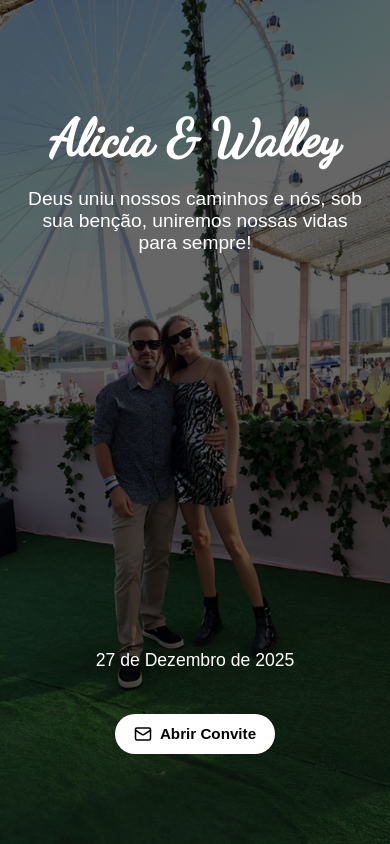
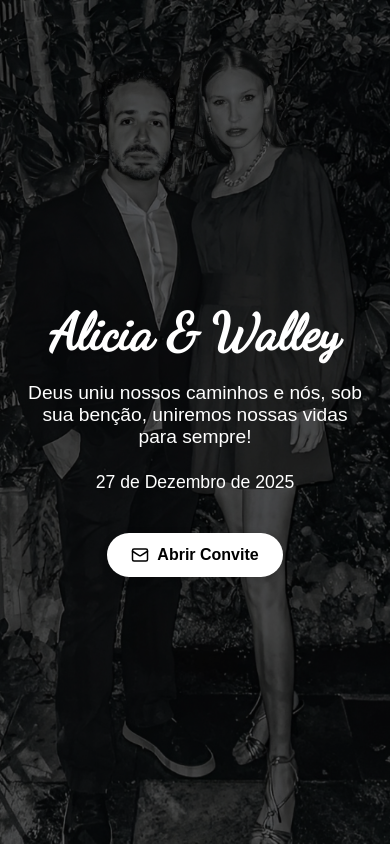
Before and after one commit to anazambarda/convite-alicia-walley, a React (Vite) app: page / in a window 390 px wide. Built offline with nearby package versions, Linux system fonts and the light colour scheme.

Commit message:
ajustando imagem

```diff
--- a/src/pages/TelaInicial.tsx
+++ b/src/pages/TelaInicial.tsx
@@ -1,7 +1,7 @@
 
 import '../styles/TelaInicial.css';
 import bgDesktop from '../assets/bg-desktop.jpg';
-import bgMobile from '../assets/3f3f868d-5ccc-46ae-baea-e5a133e136a1 (1).jpg';
+import bgMobile from '../assets/WhatsApp Image 2025-07-13 at 18.47.06.jpg';
 import { useNavigate } from 'react-router-dom';
 import { MailIcon } from 'lucide-react';
 
--- a/src/styles/TelaInicial.css
+++ b/src/styles/TelaInicial.css
@@ -67,12 +67,11 @@
   margin: 0.3rem 0;
 }
 
-/* Mobile content (oculto por padrão) */
+/* Mobile content (centralizado) */
 .conteudo.mobile {
   display: none;
 }
 
-/* Mobile layout */
 @media (max-width: 768px) {
   .conteudo.desktop {
     display: none;
@@ -81,43 +80,47 @@
   .conteudo.mobile {
     display: flex;
     flex-direction: column;
-    align-items: center;
+    justify-content: center;  /* Centraliza verticalmente */
+    align-items: center;      /* Centraliza horizontalmente */
     text-align: center;
+    height: 100vh;
+    padding: 1.5rem;
     z-index: 2;
     color: white;
-    padding: 1.5rem;
   }
 
-.conteudo.mobile .topo h1 {
-  font-family: 'Dancing Script', cursive;
-  font-size: 3.2rem; /* Aumentado */
-  margin-bottom: 0.5rem;
-}
-
+  .conteudo.mobile .topo h1 {
+    font-family: 'Dancing Script', cursive;
+    font-size: 3.2rem;
+    margin-bottom: 0.8rem;
+  }
 
   .conteudo.mobile .topo .data {
     font-size: 1.2rem;
-    margin-bottom: 1rem;
+    margin-bottom: 1.5rem;
   }
 
   .conteudo.mobile .espaco-imagem {
-    height: 40vh;
-    width: 100%;
+    display: none;
+  }
+
+  .conteudo.mobile .baixo {
+    display: flex;
+    flex-direction: column;
+    align-items: center;
+    gap: 1rem;
   }
 
   .conteudo.mobile .baixo p {
     font-size: 1.1rem;
-    margin-bottom: 1.2rem;
+    margin: 0;
+  }
+
+  .botao {
+    font-size: 0.95rem;
+    padding: 0.7rem 1.2rem;
   }
 }
-.conteudo.mobile .baixo {
-  display: flex;
-  flex-direction: column;
-  align-items: center;
-  margin-top: 1.5rem;  /* reduzido */
-  margin-bottom: 1rem; /* também reduzido */
-}
-
 
 /* Botão compartilhado */
 .botao {
@@ -142,10 +145,3 @@
   transform: scale(1.05);
   box-shadow: 0 4px 15px rgba(0, 0, 0, 0.25);
 }
-
-@media (max-width: 768px) {
-  .botao {
-    font-size: 0.95rem;
-    padding: 0.7rem 1.2rem;
-  }
-}
```
Also changed, not shown: src/assets/WhatsApp Image 2025-07-13 at 18.47.06.jpg (added).
